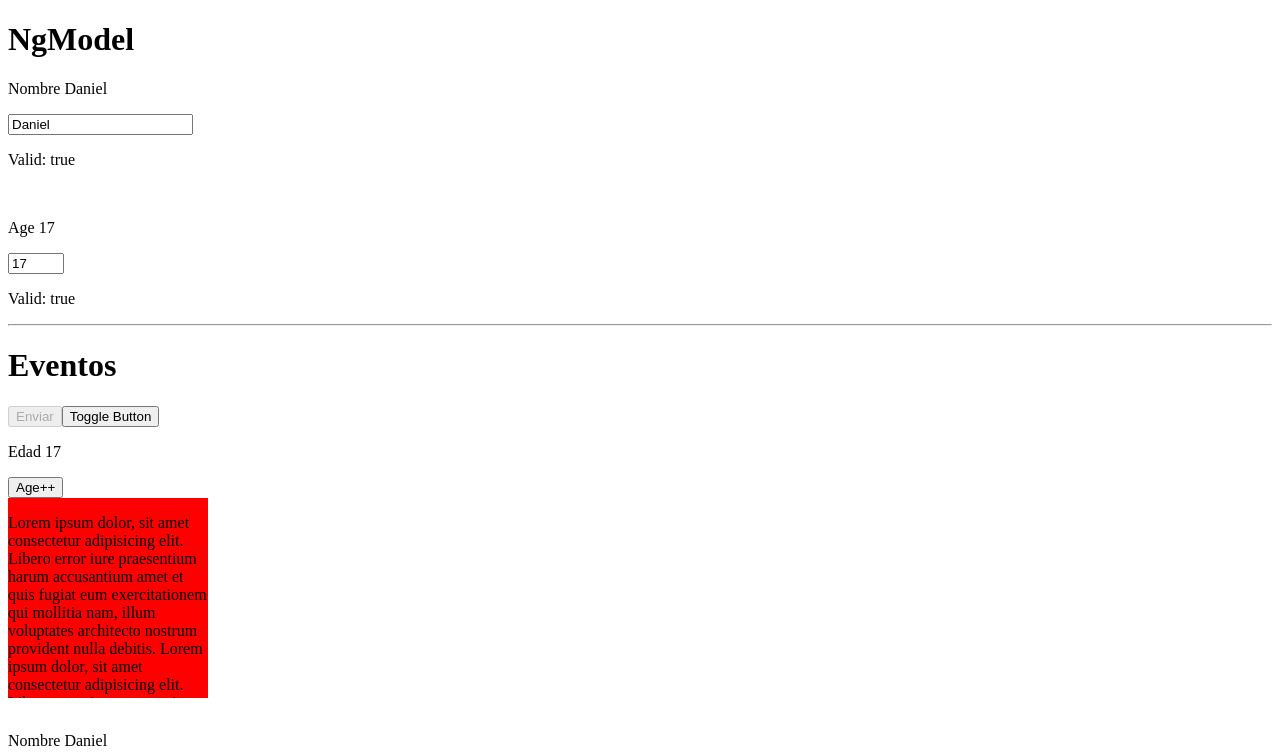
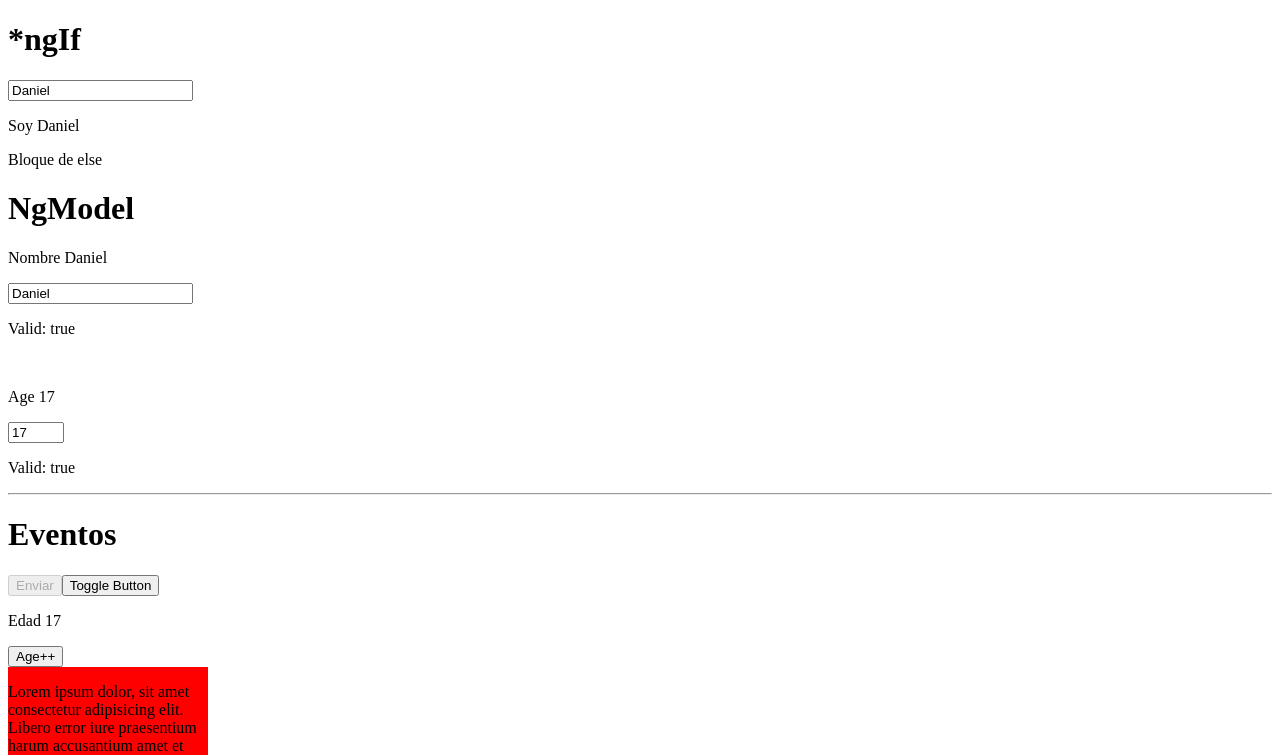
Before and after one commit to Daniel151505/Fundamentals-of-Angular, an Angular app in the folder my-project/: page / in a window 1280 px wide. Shown: the top 755 px of the page. Built offline with nearby package versions, Linux system fonts and the light colour scheme.

Commit message:
Using *ngIf

```diff
--- a/my-project/src/app/app.component.html
+++ b/my-project/src/app/app.component.html
@@ -1,3 +1,12 @@
+<h1>*ngIf</h1>
+<input type="text" required [(ngModel)]="person.name" >
+<p *ngIf= "person.name === 'Daniel'">Soy Daniel</p>
+<p *ngIf= "person.name === 'Damian' && person.age === 18; else myBlock">Soy Damian</p>
+<ng-template #myBlock>
+  <p>Bloque de else</p>
+</ng-template>
+
+
 <h1>NgModel</h1>
 <p>Nombre {{person.name}}</p>
 <input type="text" required #nameInput="ngModel" [(ngModel)]="person.name" >
```
